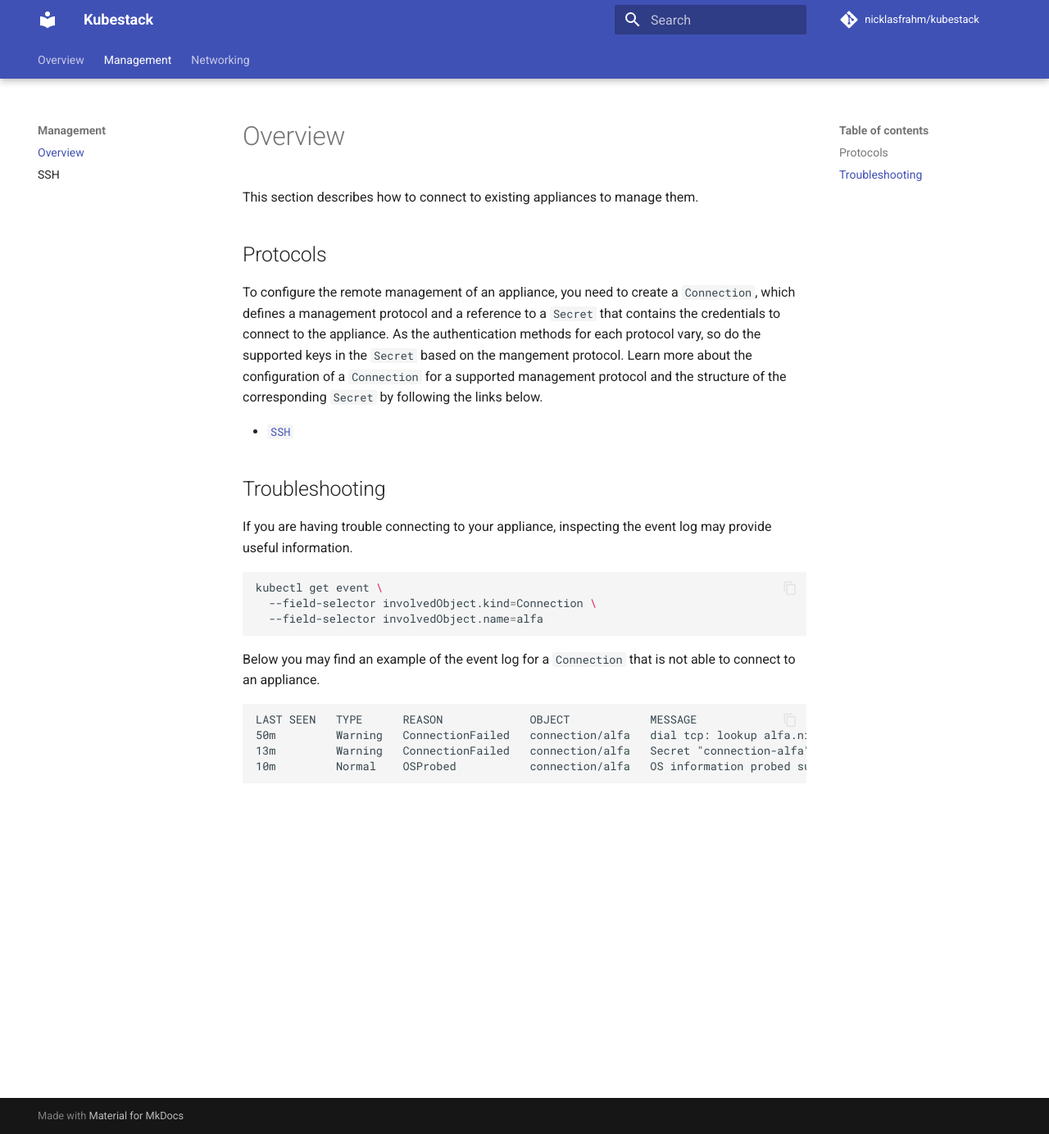
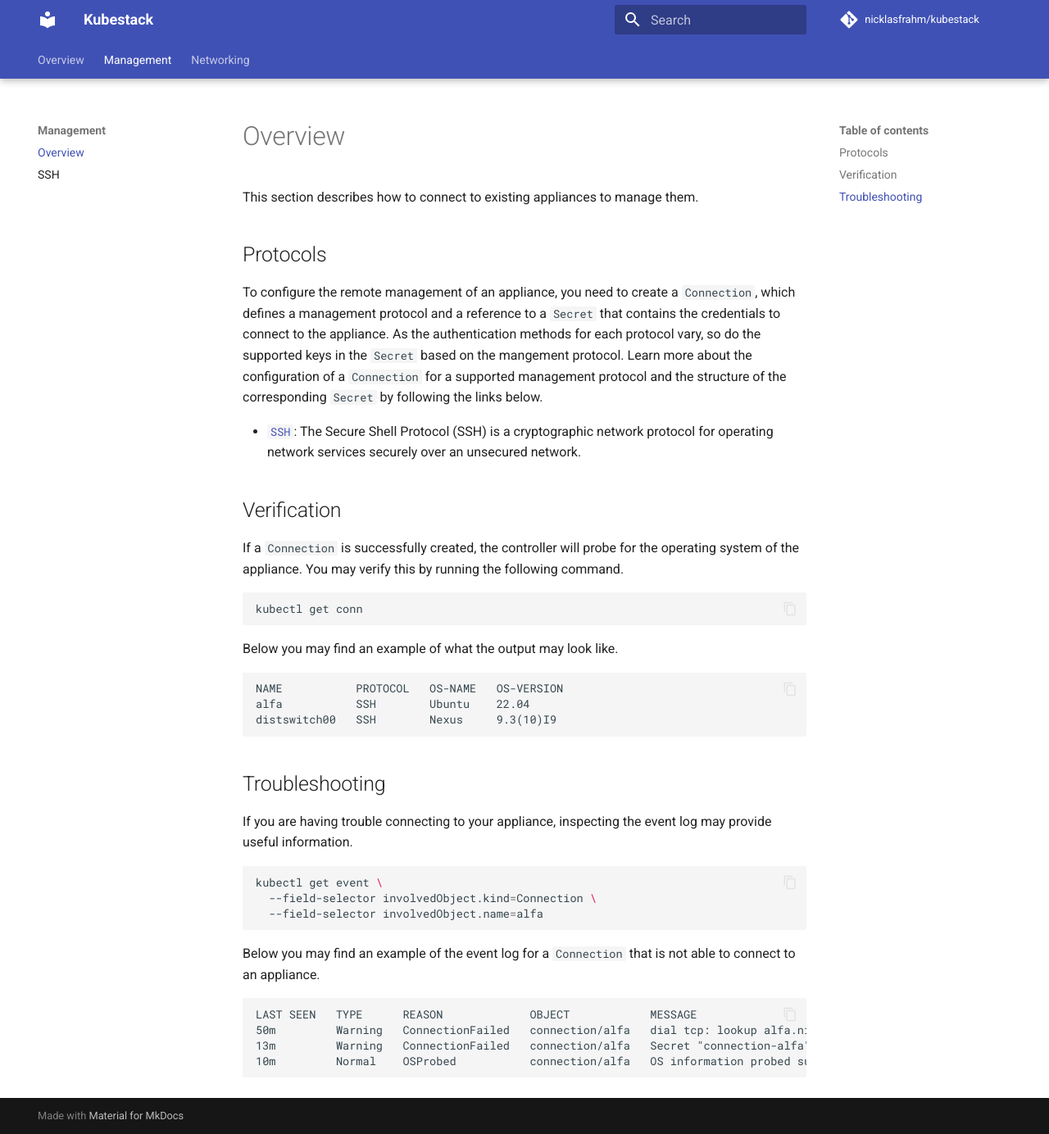
Before and after one commit to nicklasfrahm/kubestack, an MkDocs documentation site: the page built from docs/management.md, in a window 1280 px wide and 1384 px high. Shown: the whole window at 82% size. Built offline with MkDocs 1.6.1 and Material for MkDocs 9.7.7, drawn with Linux system fonts in a browser that asks for light colours; comment, search, counter and statistics services are not loaded.

````diff
--- a/docs/management.md
+++ b/docs/management.md
@@ -6,7 +6,23 @@ This section describes how to connect to existing appliances to manage them.
 
 To configure the remote management of an appliance, you need to create a `Connection`, which defines a management protocol and a reference to a `Secret` that contains the credentials to connect to the appliance. As the authentication methods for each protocol vary, so do the supported keys in the `Secret` based on the mangement protocol. Learn more about the configuration of a `Connection` for a supported management protocol and the structure of the corresponding `Secret` by following the links below.
 
-- [`SSH`](./management/ssh.md)
+- [`SSH`](./management/ssh.md): The Secure Shell Protocol (SSH) is a cryptographic network protocol for operating network services securely over an unsecured network.
+
+## Verification
+
+If a `Connection` is successfully created, the controller will probe for the operating system of the appliance. You may verify this by running the following command.
+
+```shell
+kubectl get conn
+```
+
+Below you may find an example of what the output may look like.
+
+```text
+NAME           PROTOCOL   OS-NAME   OS-VERSION
+alfa           SSH        Ubuntu    22.04
+distswitch00   SSH        Nexus     9.3(10)I9
+```
 
 ## Troubleshooting
 
--- a/mkdocs.yml
+++ b/mkdocs.yml
@@ -22,6 +22,8 @@ markdown_extensions:
   - pymdownx.inlinehilite
   - pymdownx.snippets
   - pymdownx.superfences
+  - toc:
+      permalink: true
 nav:
   - Overview: index.md
   - Management:
````
Also changed, not shown: docs/management/ssh.md (+25 -2 lines).
